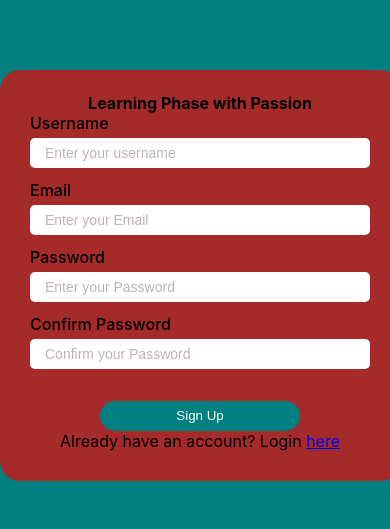
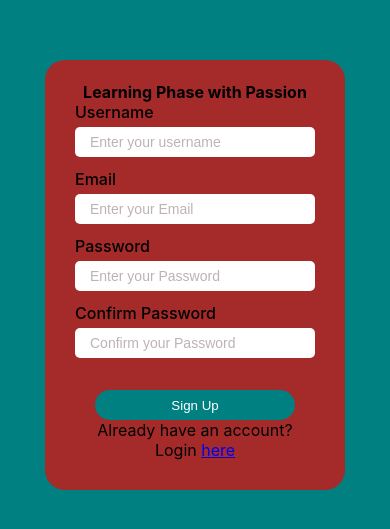
Before and after one commit to Zaibi727/Collection-of-Designs, a React (Create React App) app: page / in a window 390 px wide. Shown: the part 147-676 px from the top of the page. Built offline with nearby package versions, Linux system fonts and the light colour scheme.

Commit message:
Update ValidationForm.module.css

```diff
--- a/src/components/ReactFormValidation/ValidationForm.module.css
+++ b/src/components/ReactFormValidation/ValidationForm.module.css
@@ -69,3 +69,122 @@ button{
     border-radius: 30px !important;
     margin-top: 20px;
 }
+@media only screen and (max-width: 500px){
+    h4{
+        margin-top: -8px;
+    }
+    .formInputs p {
+        color: rgb(214, 214, 214);
+        font-size: 12px;
+    }
+    .signupcontainer{
+        margin: 0 auto;
+        width: 300px;
+        background-color: brown;
+        padding: 30px 30px;
+        border-radius: 20px;
+        overflow: auto;
+
+    }
+    .formInputs{
+        margin-bottom: 5px;
+        text-align: left;
+
+    }
+    .formInputs label{
+        font-weight: 500;
+        font-size: 16px;
+    }
+    .formInputs input{
+        width: 100%;
+        max-width: 270px;
+        height: 30px;
+        padding: 0px 15px;
+        border: 0px solid rgb(255, 255, 255);
+        border-radius: 5px;
+        font-size: 14px;
+        color: black;
+        margin-top: 5px;
+        margin-bottom: 7px;
+    }
+    input:focus,
+    select:focus,
+    textarea:focus,
+    button:focus {
+        outline: none;
+    }
+    ::placeholder{
+        font-size: 14px;
+        color: rgb(189, 179, 179);
+    }
+    button{
+        width: 100%;
+        max-width: 200px;
+        height: 30px;
+        border: none;
+        color: rgb(255, 255, 255);
+        background-color: teal;
+        border-radius: 30px !important;
+        margin-top: 20px;
+    }
+}
+
+@media only screen and (max-width: 320px){
+    h4{
+        margin-top: -8px;
+    }
+    .formInputs p {
+        color: rgb(214, 214, 214);
+        font-size: 12px;
+    }
+    .signupcontainer{
+        margin: 0 auto;
+        width: 270px;
+        background-color: brown;
+        padding: 30px 30px;
+        border-radius: 20px;
+        overflow: auto;
+
+    }
+    .formInputs{
+        margin-bottom: 5px;
+        text-align: left;
+
+    }
+    .formInputs label{
+        font-weight: 500;
+        font-size: 16px;
+    }
+    .formInputs input{
+        width: 100%;
+        max-width: 240px;
+        height: 30px;
+        padding: 0px 10px;
+        border: 0px solid rgb(255, 255, 255);
+        border-radius: 5px;
+        font-size: 14px;
+        color: black;
+        margin-top: 5px;
+        margin-bottom: 7px;
+    }
+    input:focus,
+    select:focus,
+    textarea:focus,
+    button:focus {
+        outline: none;
+    }
+    ::placeholder{
+        font-size: 14px;
+        color: rgb(189, 179, 179);
+    }
+    button{
+        width: 100%;
+        max-width: 200px;
+        height: 30px;
+        border: none;
+        color: rgb(255, 255, 255);
+        background-color: teal;
+        border-radius: 30px !important;
+        margin-top: 20px;
+    }
+}
```
